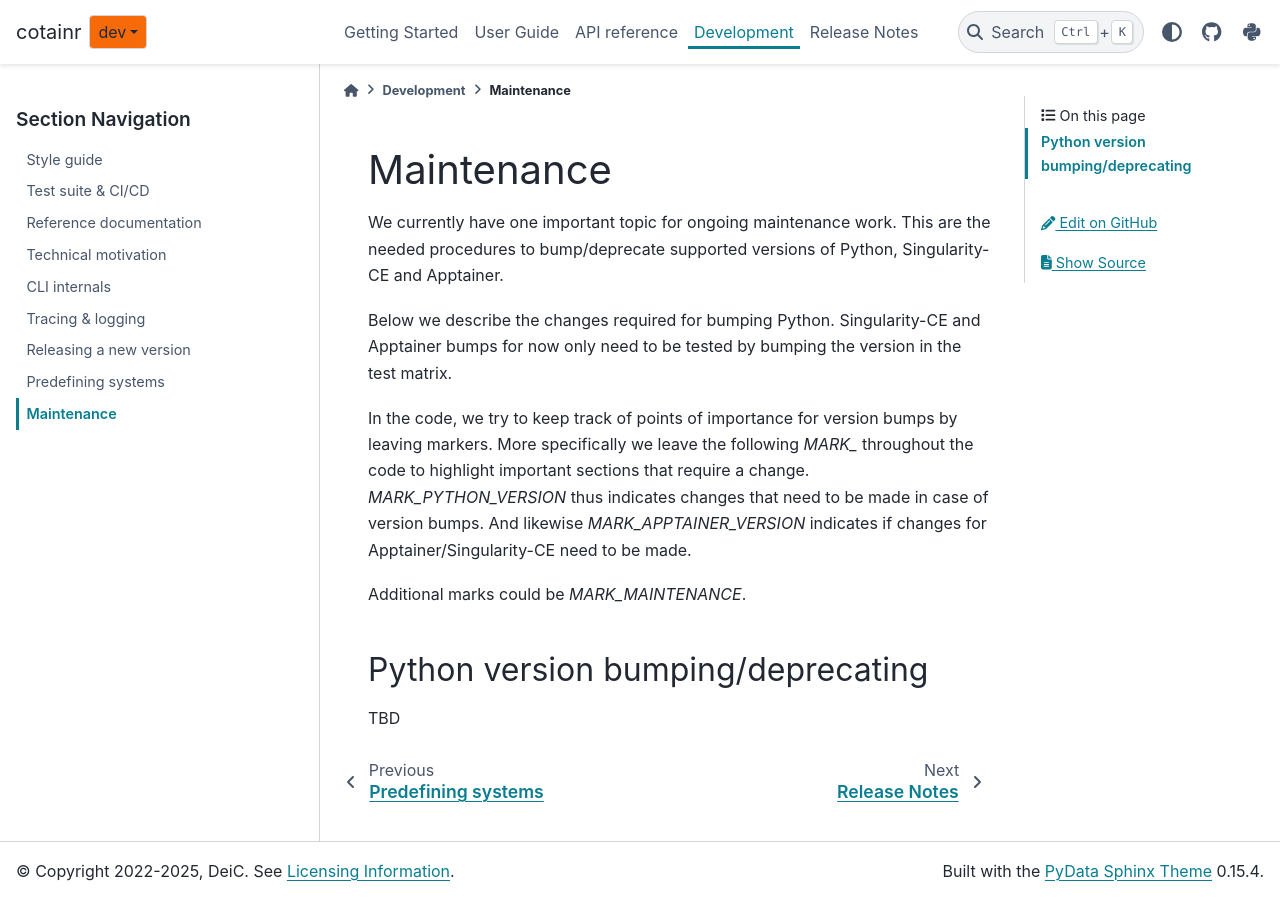
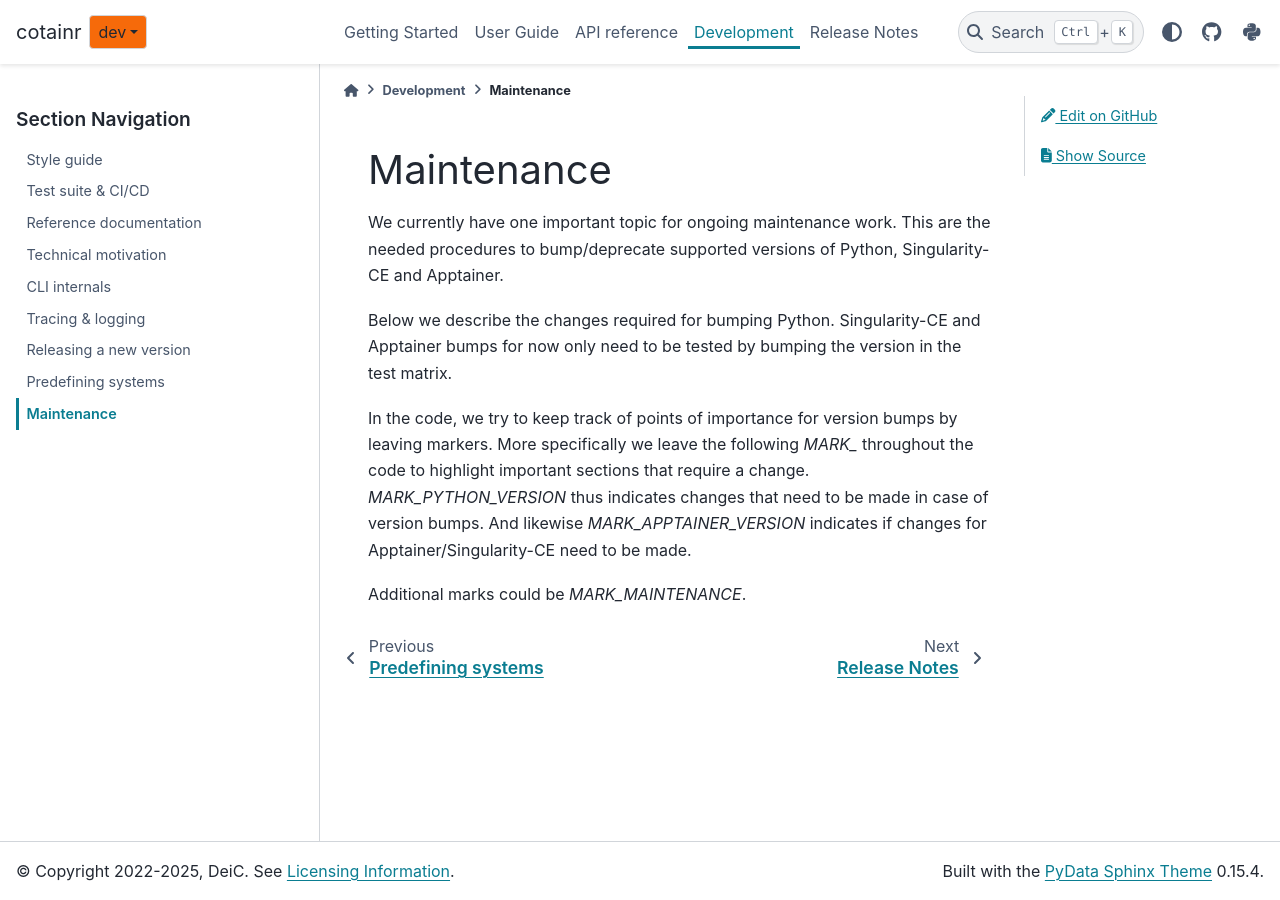
Before and after one commit to DeiC-HPC/cotainr, a Sphinx documentation site: the page built from doc/development/maintenance.rst, in a window 1280 px wide. Built offline with Sphinx 7.4.7 and the PyData theme 0.15.4, drawn with Linux system fonts in a browser that asks for light colours; pages that are not in the unit, such as notebooks, are missing from menus.

Commit message:
Update doc/development/maintenance.rst
Co-authored-by: Joachim Sødequist <139451906+joasode@users.noreply.github.com>

```diff
--- a/doc/development/maintenance.rst
+++ b/doc/development/maintenance.rst
@@ -15,8 +15,3 @@ More specifically we leave the following `MARK_` throughout the code to highligh
 And likewise `MARK_APPTAINER_VERSION` indicates if changes for Apptainer/Singularity-CE need to be made.
 
 Additional marks could be `MARK_MAINTENANCE`.
-
-Python version bumping/deprecating
-----------------------------------
-
-TBD
```
